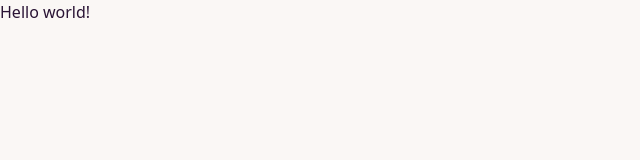
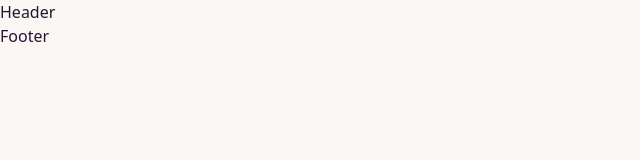
Before and after one commit to Anuwar-Hosain/toys-market-client-done, a React (Vite) app: page / in a window 1280 px wide. Shown: the top 160 px of the page, without its empty margins (0-640 px from the left). Built offline with nearby package versions, Linux system fonts and the light colour scheme.

Commit message:
layout added done

```diff
--- a/src/Routes/Routes.jsx
+++ b/src/Routes/Routes.jsx
@@ -1,8 +1,9 @@
 import { createBrowserRouter } from "react-router-dom";
+import MainLayout from "../layouts/MainLayout";
 const router = createBrowserRouter([
   {
     path: "/",
-    element: <div>Hello world!</div>,
+    element: <MainLayout></MainLayout>,
   },
 ]);
 export default router;
--- /dev/null
+++ b/src/layouts/MainLayout.jsx
@@ -0,0 +1,16 @@
+import React from "react";
+import Header from "../page/Header/Header";
+import { Outlet } from "react-router-dom";
+import Footer from "../page/Footer/Footer";
+
+const MainLayout = () => {
+  return (
+    <>
+      <Header></Header>
+      <Outlet></Outlet>
+      <Footer></Footer>
+    </>
+  );
+};
+
+export default MainLayout;
--- /dev/null
+++ b/src/page/Footer/Footer.jsx
@@ -0,0 +1,11 @@
+import React from "react";
+
+const Footer = () => {
+  return (
+    <div>
+      <h1>Footer</h1>
+    </div>
+  );
+};
+
+export default Footer;
--- /dev/null
+++ b/src/page/Header/Header.jsx
@@ -0,0 +1,11 @@
+import React from "react";
+
+const Header = () => {
+  return (
+    <div>
+      <h1>Header</h1>
+    </div>
+  );
+};
+
+export default Header;
--- /dev/null
+++ b/src/page/Home/Home.jsx
@@ -0,0 +1,11 @@
+import React from "react";
+
+const Home = () => {
+  return (
+    <div>
+      <h1>Home</h1>
+    </div>
+  );
+};
+
+export default Home;
```
